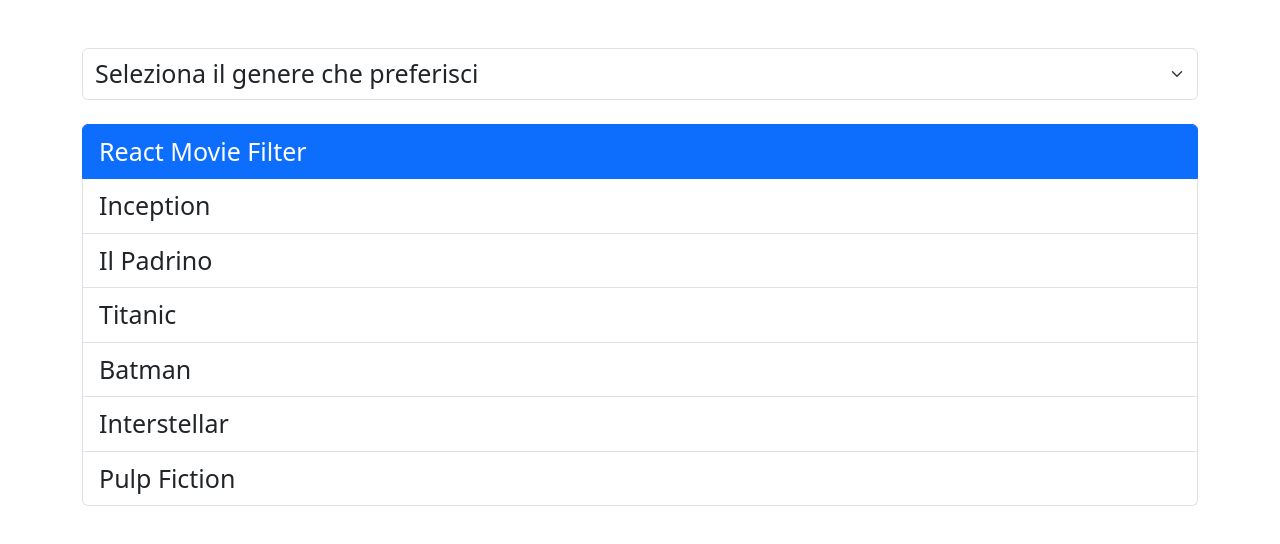
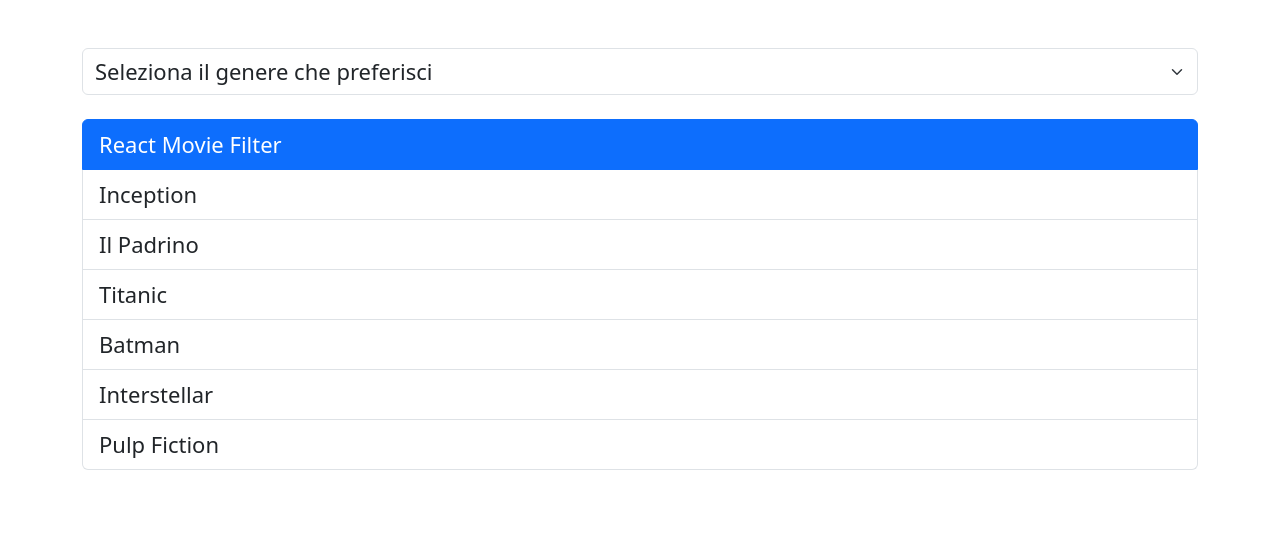
Before and after one commit to GaetanoNicotra/react-movie-filter, a React (Vite) app: page / in a window 1280 px wide. Shown: the top 544 px of the page. Built offline with nearby package versions, Linux system fonts and the light colour scheme.

Commit message:
[UPD] utilizzazto lo'hook useEffect per il sistema di filtraggio

```diff
--- a/src/App.jsx
+++ b/src/App.jsx
@@ -1,4 +1,4 @@
-import { useState } from 'react'
+import { useState, useEffect } from 'react'
 
 function App() {
   const moviesArray = [
@@ -10,12 +10,26 @@ function App() {
     { title: 'Pulp Fiction', genre: 'Thriller' },
   ];
 
+  const [search, setSearch] = useState("")
+  const [movies, setMovies] = useState(moviesArray)
+  const [filteredMovies, setFilteredMovies] = useState(movies)
+
+
+  useEffect(() => {
+    console.log('funziona')
+    const filteredArray = movies.filter((movie) => {
+      return movie.genre.toLowerCase().includes(search.toLocaleLowerCase());
+    });
+    setFilteredMovies(filteredArray)
+  }, [movies, search])
+
+
   return (
     <>
       <div className="container mt-5">
         <select className="form-select mb-4 f-size" aria-label="Default select example">
           <option selected>Seleziona il genere che preferisci</option>
-          {moviesArray.map(movie => (
+          {filteredMovies.map(movie => (
             <option value="1">{movie.genre}</option>
           ))}
 
--- a/src/index.css
+++ b/src/index.css
@@ -1,7 +1,7 @@
 ul li {
-    font-size: 25px;
+    font-size: 22px;
 }
 
 .f-size {
-    font-size: 25px;
+    font-size: 22px;
 }
```
